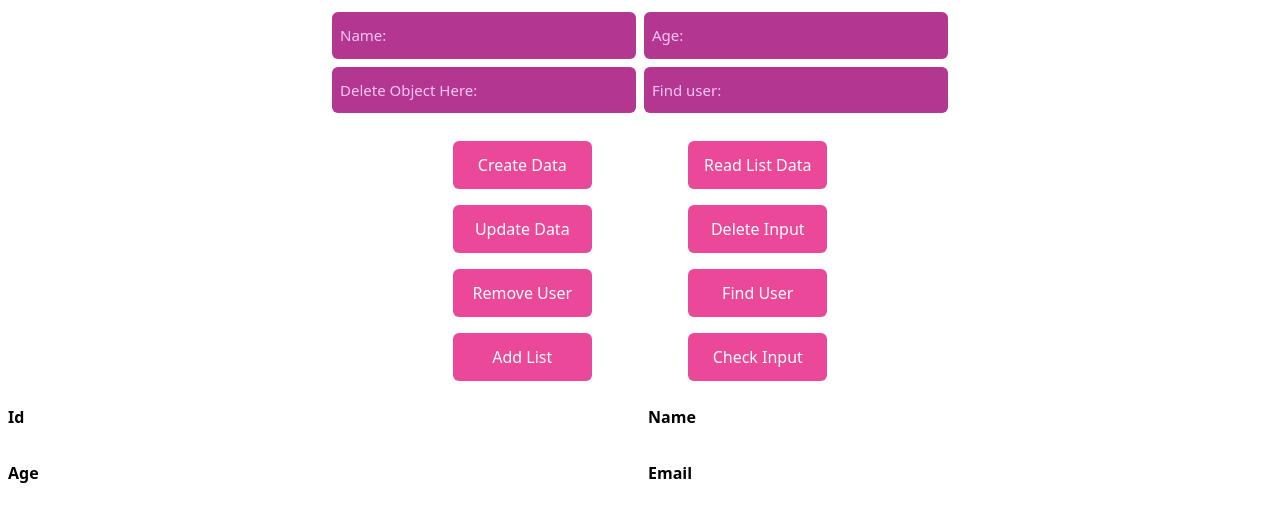
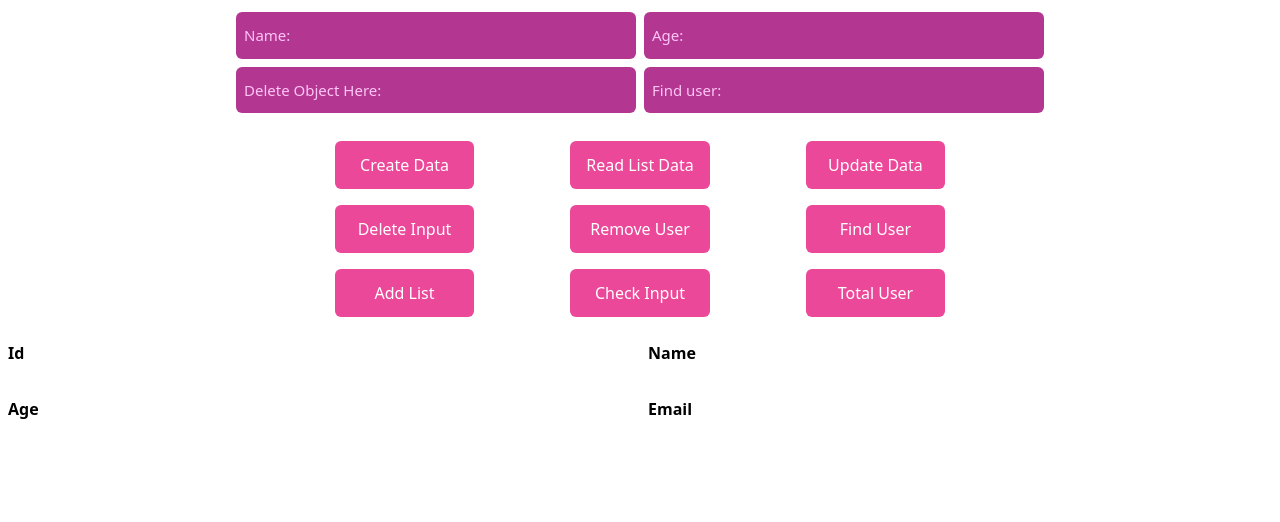
Before and after one commit to mikmak29/web-project-a, a website: page index.html in a window 1280 px wide. Drawn offline with Linux system fonts and the light colour scheme.

Commit message:
Check total user input added

```diff
--- a/index.html
+++ b/index.html
@@ -11,7 +11,7 @@
 
 <body>
     <main class="h-auto w-screen">
-        <div class="w-screen tablet:w-[50%] tablet:mx-auto">
+        <div class="w-screen tablet:w-[65%] tablet:mx-auto">
             <div class="w-screen p-3 tablet:w-full">
                 <form action="" class="grid grid-cols-2 justify-between gap-2">
                     <input type="text" id="name" placeholder="Name:" class="input-design">
@@ -21,7 +21,7 @@
                 </form>
             </div>
             <div class="w-screen py-4 px-2 flex justify-center tablet:w-full">
-                <div class="w-fit grid grid-cols-2 gap-4 tablet:gap-x-12 laptop:gap-x-24">
+                <div class="w-fit grid grid-cols-2 gap-4 tablet:grid-cols-3 tablet:gap-x-8 laptop:gap-x-24">
                     <button onclick="createUserData()" class="button-design">Create Data</button>
                     <button onclick="readListData()" class="button-design">Read List Data</button>
                     <button onclick="updateData()" class="button-design">Update Data</button>
@@ -30,6 +30,7 @@
                     <button onclick="findUserButton()" class="button-design">Find User</button>
                     <button onclick="addListButton()" class="button-design">Add List</button>
                     <button onclick="checkInput()" class="button-design">Check Input</button>
+                    <button onclick="totalUser()" class="button-design">Total User</button>
                 </div>
             </div>
         </div>
--- a/js/script.js
+++ b/js/script.js
@@ -105,7 +105,7 @@ const findUserButton = () => {
 
     userId.textContent = userFind.id;
     userNameDataDisplay.textContent = userFind.name;
-    userAgeDataDisplay.textContent = userFind.age;
+    userAgeDataDisplay.textContent = parseInt(userFind.age);
 
     console.log("Find user: ", userFind)
 }
@@ -117,3 +117,7 @@ const addListButton = () => {
 const checkInput = () => {
     console.log("Input: ", ...userData)
 }
+
+const totalUser = () => {
+    console.log(userData.length)
+}
```
Also changed, not shown: dist/output.css.
